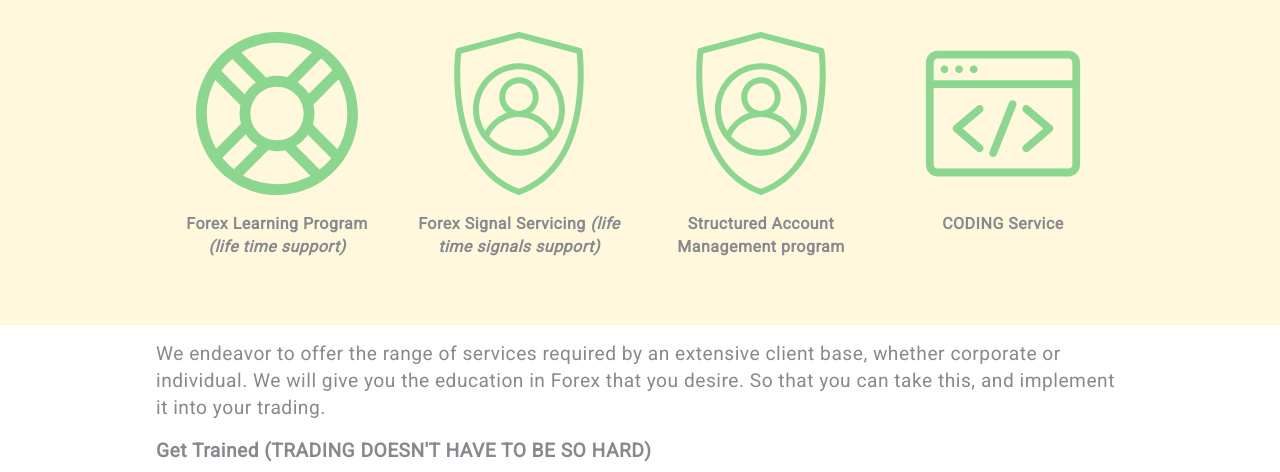
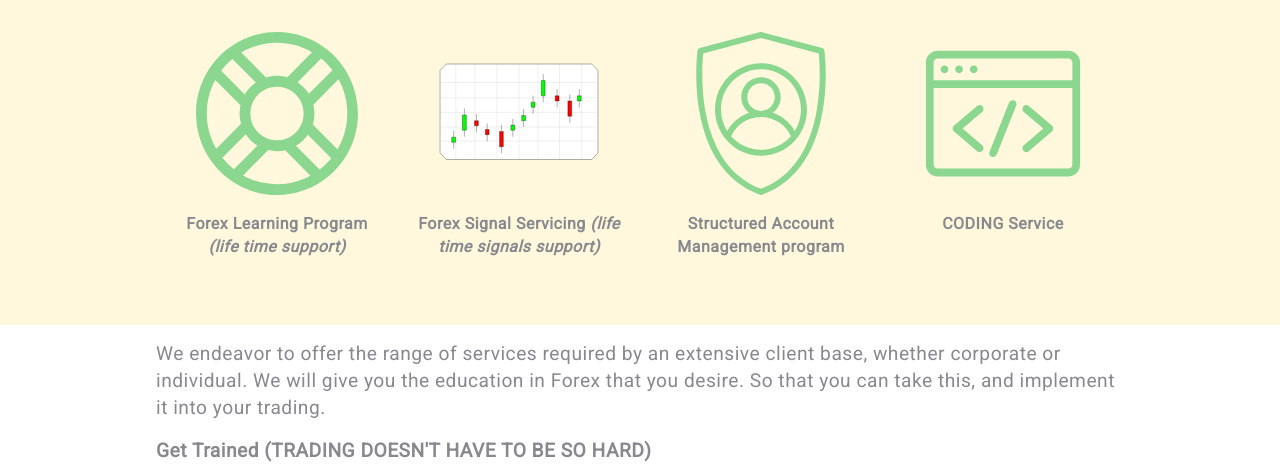
Before and after one commit to ArunHub/arunhub.github.io, a plain HTML site: page veltrade/index.html in a window 1280 px wide. Shown: the part 625-1097 px from the top of the page. Drawn offline with Linux system fonts and the light colour scheme.

Commit message:
trade signal svg added

```diff
--- a/veltrade/index.html
+++ b/veltrade/index.html
@@ -101,7 +101,7 @@
 
     <div class="col col-3">
       <figure>
-        <img src="images/account-management.svg" alt="" />
+        <img src="images/trade-signals2.svg" alt="" />
       </figure>
         <figcaption>Forex Signal Servicing <em>(life time signals support)</em></figcaption>
     </div>
```
Also changed, not shown: veltrade/images/trade-signals.svg (added), veltrade/images/trade-signals2.svg (added).
